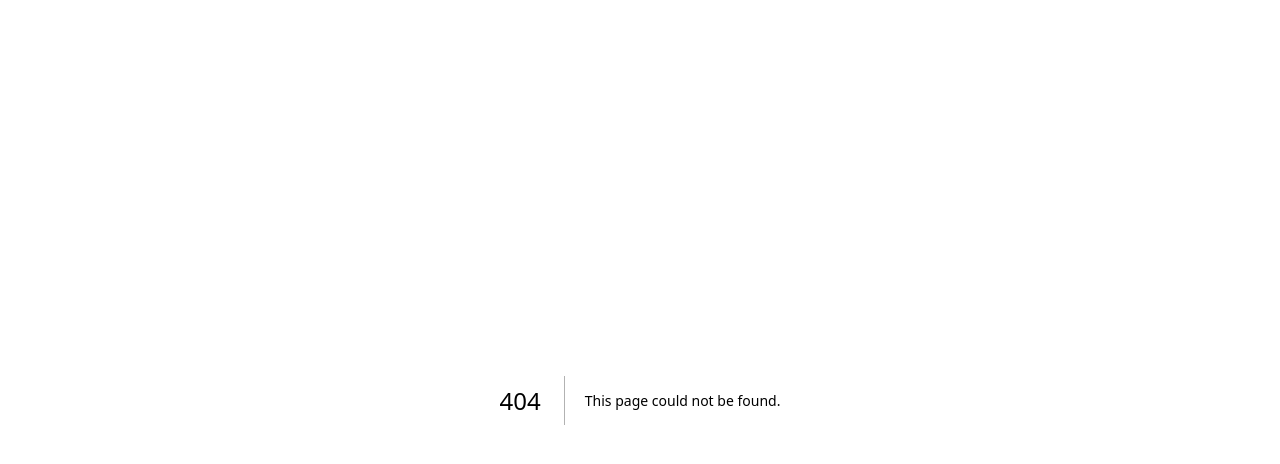
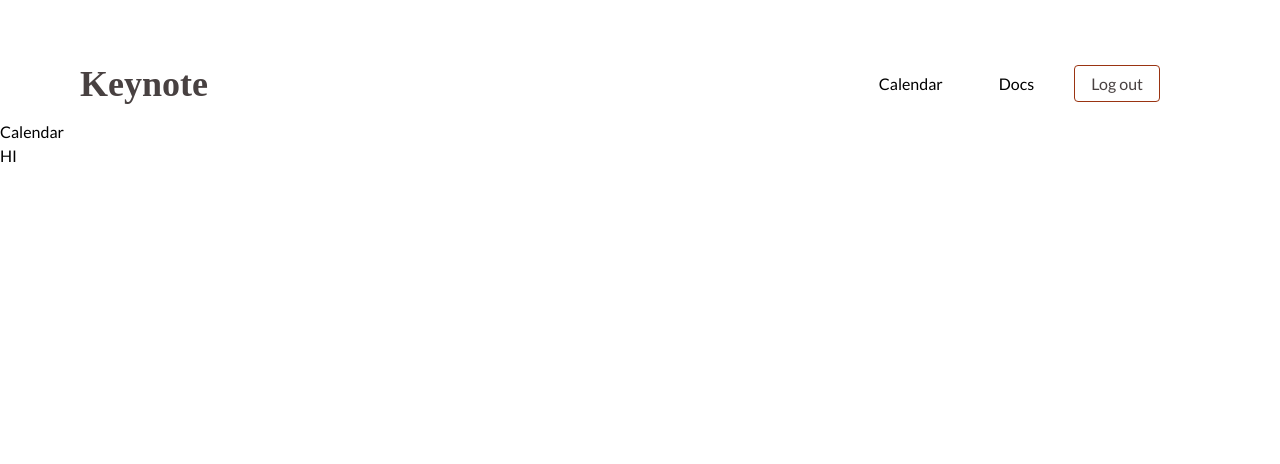
Before and after one commit to car1zhang/htn-2023, a Next.js app in the folder client/: page /calendar in a window 1280 px wide. Before the commit this address had no page. Shown: the top 464 px of the page. Built offline with nearby package versions, Linux system fonts and the light colour scheme; a web font is replaced by a local one.

Commit message:
fixed routing

```diff
--- a/client/app/pages/docs.tsx
+++ b/client/app/calendar/page.tsx
@@ -2,18 +2,18 @@
 
 import React from 'react';
 
-const Docs: React.FC = () => {
+const Calendar:React.FC = () => {
 
   return (
     <div>
       <header>
-        <h1>Docs</h1>
+        <h1>Calendar</h1>
       </header>
       <main>
-        <h1>HI BITCH</h1>
+        <h1>HI</h1>
       </main>
     </div>
   );
 };
 
-export default Docs;
+export default Calendar;
--- a/client/app/components/navbar.tsx
+++ b/client/app/components/navbar.tsx
@@ -1,7 +1,6 @@
 import Link from 'next/link';
 import { useState } from 'react';
 import { GoThreeBars } from 'react-icons/go';
-import '../pages/calendar'
 
 
 const Navbar = () => {
--- a/client/app/pages/calendar.tsx
+++ b/client/app/docs/page.tsx
@@ -2,18 +2,18 @@
 
 import React from 'react';
 
-const Calendar: React.FC = () => {
+const Docs: React.FC = () => {
 
   return (
     <div>
       <header>
-        <h1>Calendar</h1>
+        <h1>Docs</h1>
       </header>
       <main>
-        <h1>HI BITCH</h1>
+        <h1>HI </h1>
       </main>
     </div>
   );
 };
 
-export default Calendar;
+export default Docs;
--- a/client/app/layout.tsx
+++ b/client/app/layout.tsx
@@ -1,6 +1,7 @@
 "use client";
 import './globals.css'
 import type { Metadata } from 'next'
+import Navbar from './components/navbar';
 
 export const metadata: Metadata = {
   title: 'HTN 2023',
@@ -21,7 +22,7 @@ export default function RootLayout({
 
         <link href="https://fonts.googleapis.com/css2?family=Lato:wght@300;400;700&family=Playfair+Display:ital,wght@1,700&display=swap" rel="stylesheet" />
       </head>
-      <body>{children}</body>
+      <body>{<Navbar/>}{children}</body>
     </html>
   )
 }
--- a/client/app/page.tsx
+++ b/client/app/page.tsx
@@ -7,8 +7,6 @@ import Link from 'next/link';
 export default function Home() {
   return (
     <main className="px-15">
-    <Navbar/>
-    <Link  href="/calendar"></Link>
 
 
       {/* <h1 className="font-serif">Georgia</h1>
--- a/client/tsconfig.json
+++ b/client/tsconfig.json
@@ -22,6 +22,6 @@
       "@/*": ["./*"]
     }
   },
-  "include": ["next-env.d.ts", "**/*.ts", "**/*.tsx", ".next/types/**/*.ts"],
+  "include": ["next-env.d.ts", "**/*.ts", "**/*.tsx", ".next/types/**/*.ts", "app/pages/calendar/calendar.tsx"],
   "exclude": ["node_modules"]
 }
```
